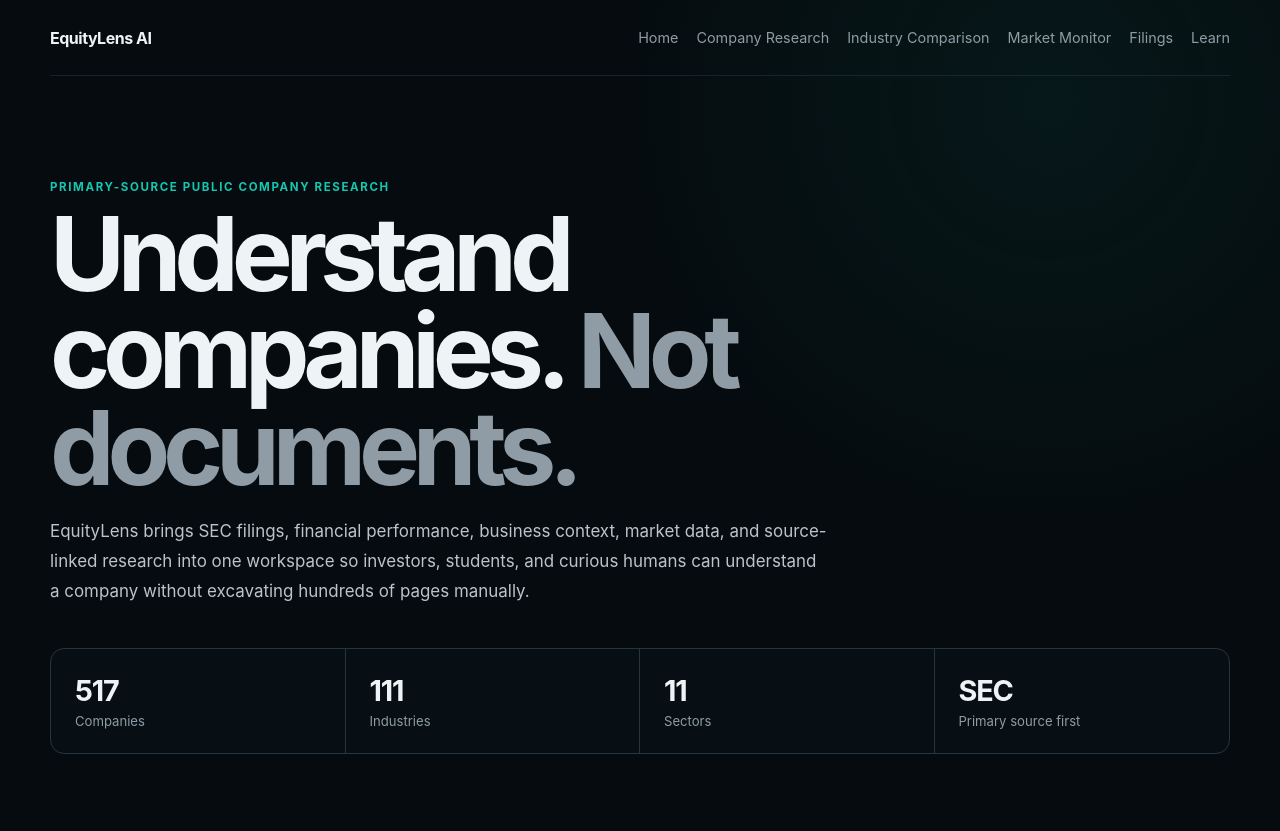
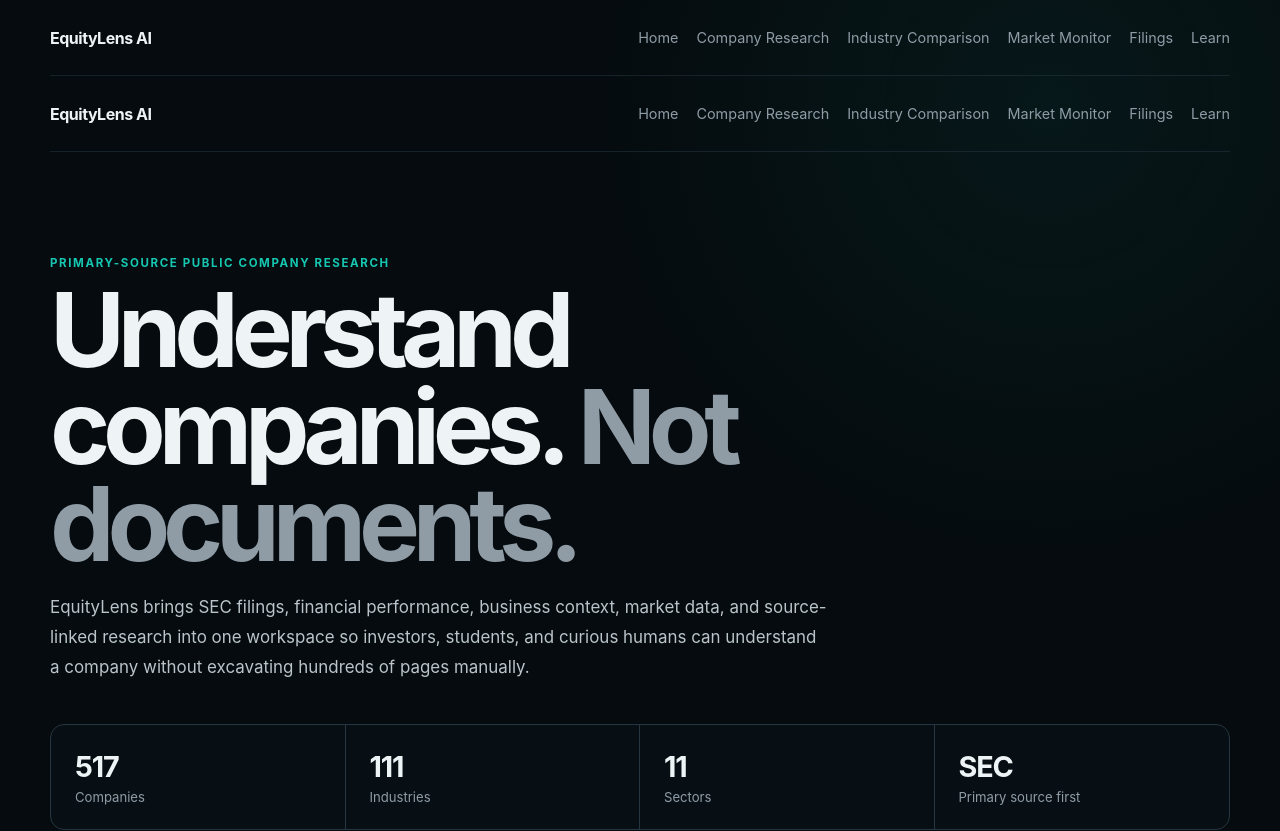
Before and after one commit to dhananikeya/equitylens-ai, a Next.js app: page / in a window 1280 px wide. Shown: the top 831 px of the page. Built offline with nearby package versions, Linux system fonts and the light colour scheme.

Commit message:
Use global navigation across Vercel routes

```diff
--- a/app/layout.tsx
+++ b/app/layout.tsx
@@ -1,8 +1,12 @@
 import type { Metadata } from "next";
+import SiteHeader from "@/components/site-header";
 import "./globals.css";
 
 export const metadata: Metadata = {
-  title: "EquityLens AI",
+  title: {
+    default: "EquityLens AI",
+    template: "%s | EquityLens AI"
+  },
   description:
     "Source-linked public-company research using SEC filings, financial data, peer comparisons, and market context."
 };
@@ -14,7 +18,10 @@ export default function RootLayout({
 }>) {
   return (
     <html lang="en">
-      <body>{children}</body>
+      <body>
+        <SiteHeader />
+        {children}
+      </body>
     </html>
   );
 }
```
